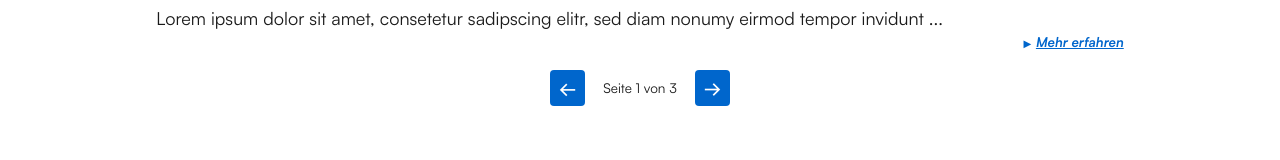
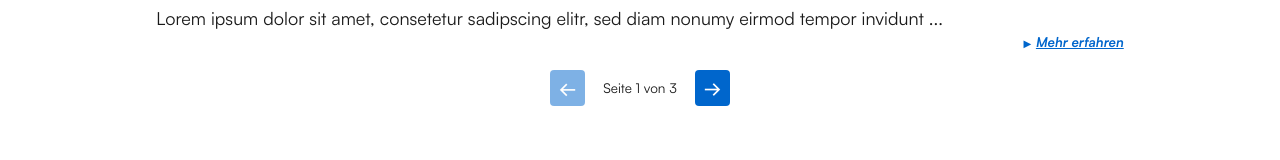
Before and after one commit to lab-tony/fhp-or, a React (Vite) app: page / in a window 1280 px wide. Shown: the part 2310-2470 px from the top of the page. Built offline with nearby package versions, Linux system fonts and the light colour scheme.

Commit message:
[FHP-OR] Disable Pager buttons if out of range

```diff
--- a/src/css/components/pager.css
+++ b/src/css/components/pager.css
@@ -22,6 +22,19 @@
   transition: background-color 0.3s ease;
 }
 
+.or-pager__button:disabled {
+  opacity: 0.5;
+  cursor: not-allowed;
+}
+
+.or-pager__button:not(:disabled):hover {
+  background-color: color-mix(
+    in srgb,
+    var(--color-accent),
+    var(--color-white) 30%
+  );
+}
+
 .or-pager__info {
   font-family: var(--font-regular);
   font-size: var(--font-s);
--- a/src/react/components/Pager.tsx
+++ b/src/react/components/Pager.tsx
@@ -16,6 +16,7 @@ export default function Pager({
       <button
         className="or-pager__button"
         aria-label="Vorherige Seite"
+        disabled={currentPage === 0}
         onClick={() => onPageChange(currentPage - 1)}
       >
         ←
@@ -28,6 +29,7 @@ export default function Pager({
       <button
         className="or-pager__button"
         aria-label="Nächste Seite"
+        disabled={currentPage >= totalPages - 1}
         onClick={() => onPageChange(currentPage + 1)}
       >
         →
```
